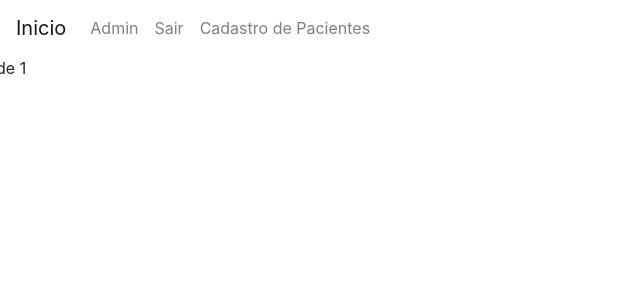
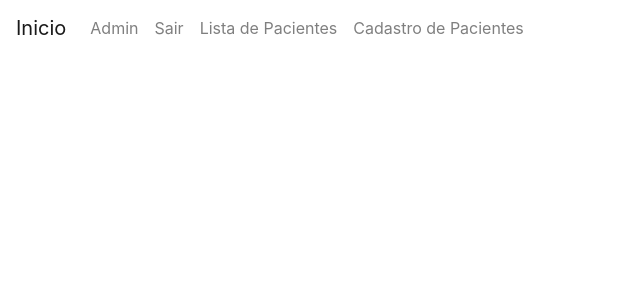
Before and after one commit to celfons/reabilitafons, a Django app: page / in a window 1280 px wide. Shown: the top 300 px of the page, without its empty margins (0-640 px from the left). Run offline with Django 4.2, Linux system fonts and the light colour scheme; a user stored in the database is signed in; data that the repository does not hold is empty; some libraries are stand-ins or nearby versions.

Commit message:
alterado arquivos

```diff
--- a/centroherd/templates/centroherd/base.html
+++ b/centroherd/templates/centroherd/base.html
@@ -27,6 +27,9 @@
 				<a class="nav-link" href="{% url 'logout' %}">Sair</a>
 			</li>
 			<li class="nav-item">
+				<a class="nav-link" href="{% url 'centroherd:patients_list' %}">Lista de Pacientes</a>
+			</li>
+			<li class="nav-item">
 				<a class="nav-link" href="{% url 'centroherd:patients_create' %}">Cadastro de Pacientes</a>
 			</li>
 		{% else %}
--- a/centroherd/templates/centroherd/home.html
+++ b/centroherd/templates/centroherd/home.html
@@ -1,21 +1,7 @@
 {% extends 'centroherd/base.html' %}
-{% load bootstrap %}
 {% block title %}Inicio{% endblock %}
 
 {% block content %}
-	<div class="pagination">
-		<span class="step-links">
-			{% if patients.has_previous %}
-				<a href="?page={{ patients.previous_page_number }}">Anterior</a>
-			{% endif %}
-
-			<span class="current">
-				{{ patients.number }} de {{ patients.paginator.num_pages }}
-			</span>
-
-			{% if patients.has_next %}
-				<a href="?page={{ patients.next_page_number }}">Próxima</a>
-			{% endif %}
-		</span>
+	<div class="container">
 	</div>
 {% endblock %}
--- a/centroherd/urls.py
+++ b/centroherd/urls.py
@@ -5,5 +5,6 @@ app_name = 'centroherd'
 
 urlpatterns = [
     path('', views.home, name='home'),
-    path('criar/', views.patients_create, name='patients_create'),
+    path('cadastrar-pacientes/', views.patients_create, name='patients_create'),
+    path('listar-pacientes/', views.patients_list, name='patients_list'),
 ]
--- a/centroherd/views.py
+++ b/centroherd/views.py
@@ -6,12 +6,16 @@ from .models import Patients
 from .forms import PatientsForm
 
 def home(request):
-    home = Patients.objects.all().order_by('-created_at')
-    paginator = Paginator(home, 3)
+	return render(request, 'centroherd/home.html')
+
+@login_required
+def patients_list(request):
+    patients_list = Patients.objects.all().order_by('-created_at')
+    paginator = Paginator(patients_list, 3)
 
     page = request.GET.get('page')
     patients = paginator.get_page(page)
-    return render(request, 'centroherd/home.html', {'patients':patients})
+    return render(request, 'centroherd/patients_list.html', {'patients':patients})
 
 @login_required
 def patients_create(request):
@@ -34,4 +38,4 @@ def patients_create(request):
 			return redirect('centroherd:home')
 
 	elif(request.method == 'GET'):
-		return render(request, 'blog/add_patients.html', {'form': form})
+		return render(request, 'centroherd/add_patients.html', {'form': form})
```
Also changed, not shown: centroherd/templates/centroherd/list_patients.html (added, +21 -0 lines).
